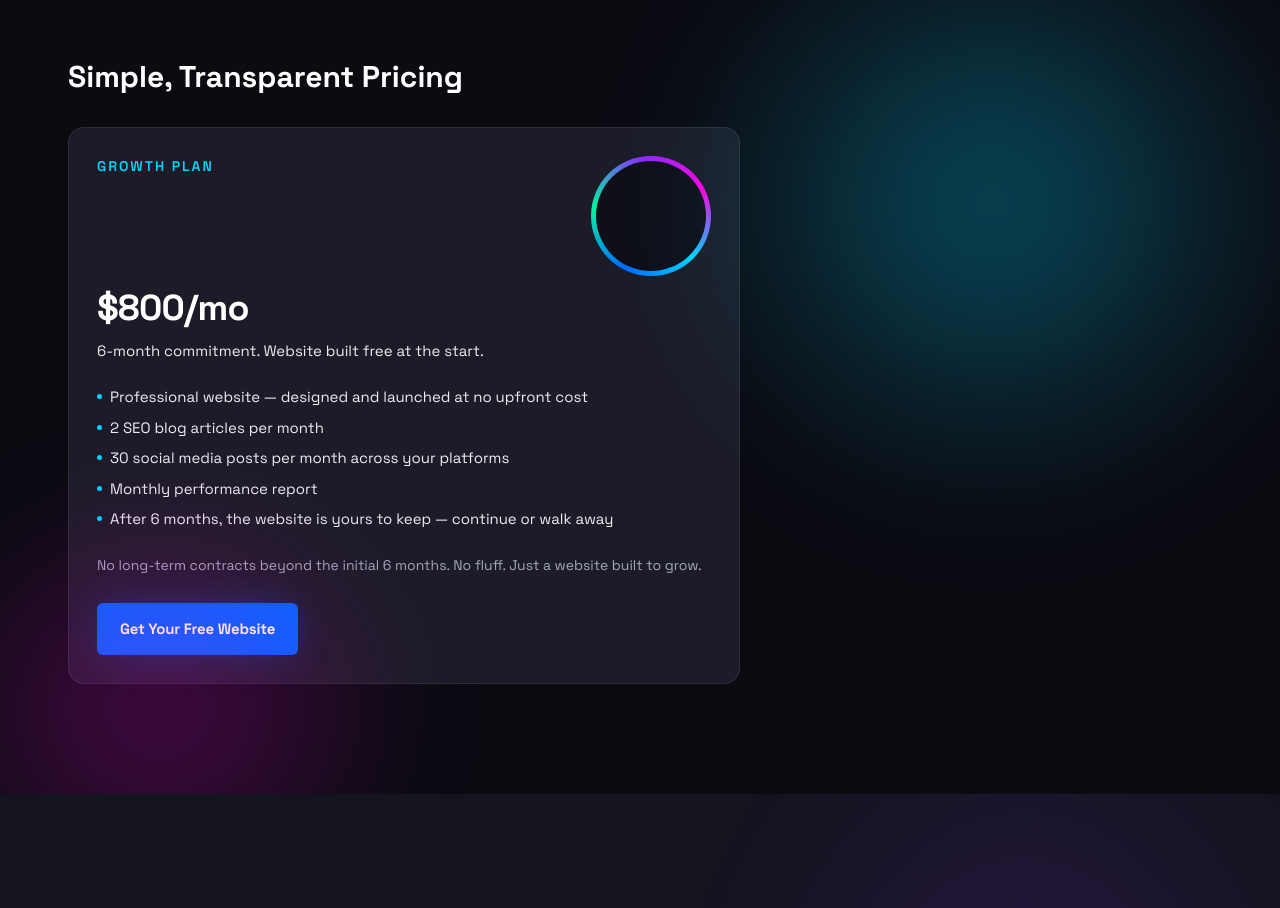
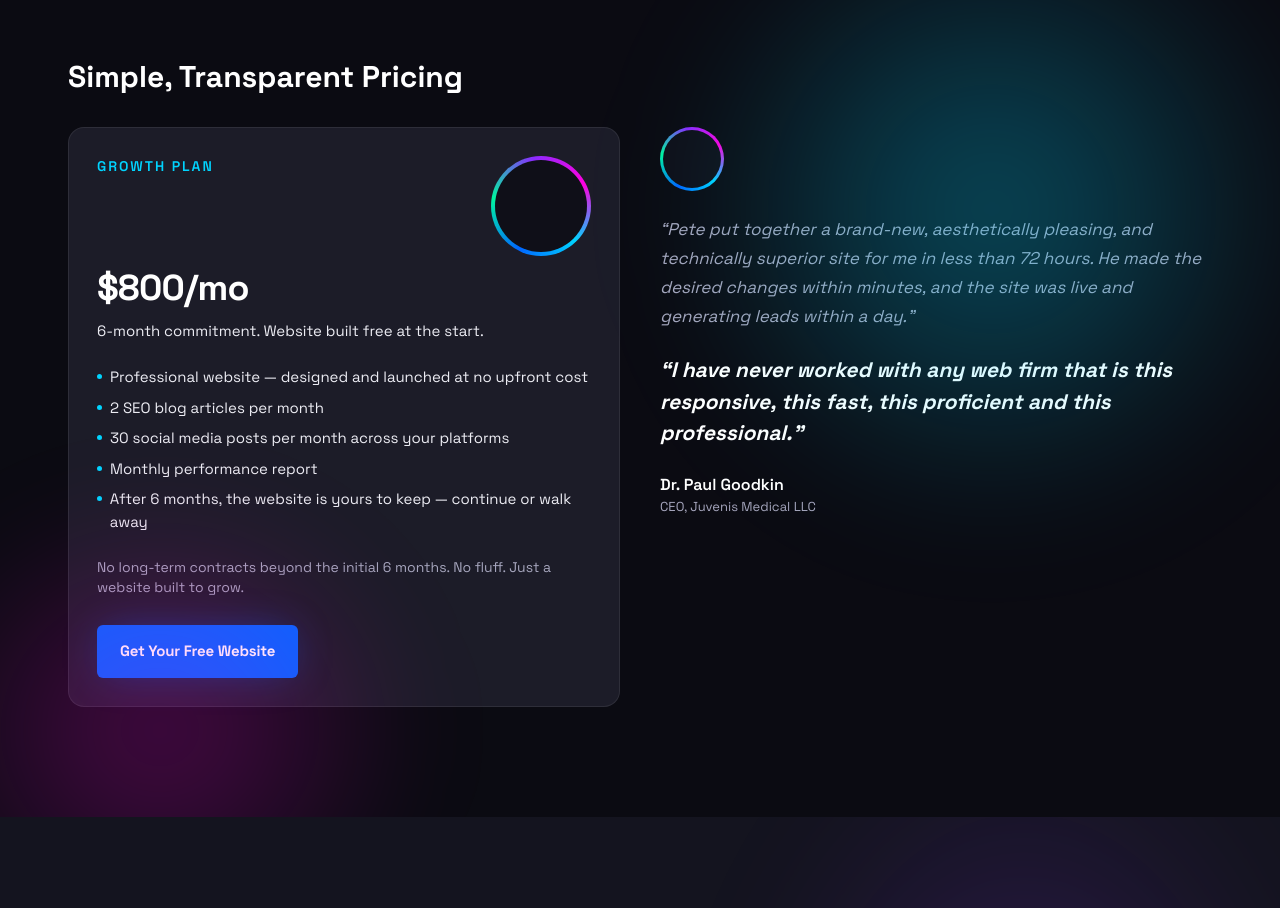
Before and after one commit to peterluke101/peterlukedigital-site, a Next.js app: page / in a window 1280 px wide. Shown: the part 2460-3368 px from the top of the page. Built offline with nearby package versions, Linux system fonts and the light colour scheme; no server answers.

Commit message:
feat: place testimonial quote beside pricing card on desktop

```diff
--- a/app/page.tsx
+++ b/app/page.tsx
@@ -396,12 +396,14 @@ export default function Home() {
             <h2 className="text-2xl font-bold text-text sm:text-3xl">
               Simple, Transparent Pricing
             </h2>
-            <div className="mt-6 max-w-2xl rounded-2xl md:mt-8 border border-[rgba(255,255,255,0.08)] bg-surface-elevated p-5 md:p-[28px]">
+            <div className="mt-6 grid gap-6 md:mt-8 lg:grid-cols-[1fr_1fr] lg:gap-10 lg:items-start">
+              {/* Pricing card */}
+              <div className="rounded-2xl border border-[rgba(255,255,255,0.08)] bg-surface-elevated p-5 md:p-[28px]">
                 <div className="flex items-start justify-between">
                   <p className="text-sm font-semibold uppercase tracking-[0.14em] text-cyan">
                     Growth Plan
                   </p>
-                <GradientRing size={120} />
+                  <GradientRing size={100} />
                 </div>
                 <p className="mt-3 text-4xl font-bold tracking-[-0.02em] text-text">
                   $800/mo
@@ -443,6 +445,21 @@ export default function Home() {
                 >
                   Get Your Free Website
                 </a>
+              </div>
+              {/* Testimonial — desktop only beside pricing, mobile stacks below */}
+              <div className="flex flex-col justify-center gap-6">
+                <GradientRing size={64} />
+                <p className="text-[17px] leading-[1.7] text-muted italic">
+                  &ldquo;Pete put together a brand-new, aesthetically pleasing, and technically superior site for me in less than 72 hours. He made the desired changes within minutes, and the site was live and generating leads within a day.&rdquo;
+                </p>
+                <p className="text-[21px] font-bold leading-[1.5] text-text italic">
+                  &ldquo;I have never worked with any web firm that is this responsive, this fast, this proficient and this professional.&rdquo;
+                </p>
+                <div>
+                  <p className="font-semibold text-text">Dr. Paul Goodkin</p>
+                  <p className="text-[13px] text-muted">CEO, Juvenis Medical LLC</p>
+                </div>
+              </div>
             </div>
           </div>
         </MotionSection>
```
Lines whose indentation alone changed are shown as unchanged.
